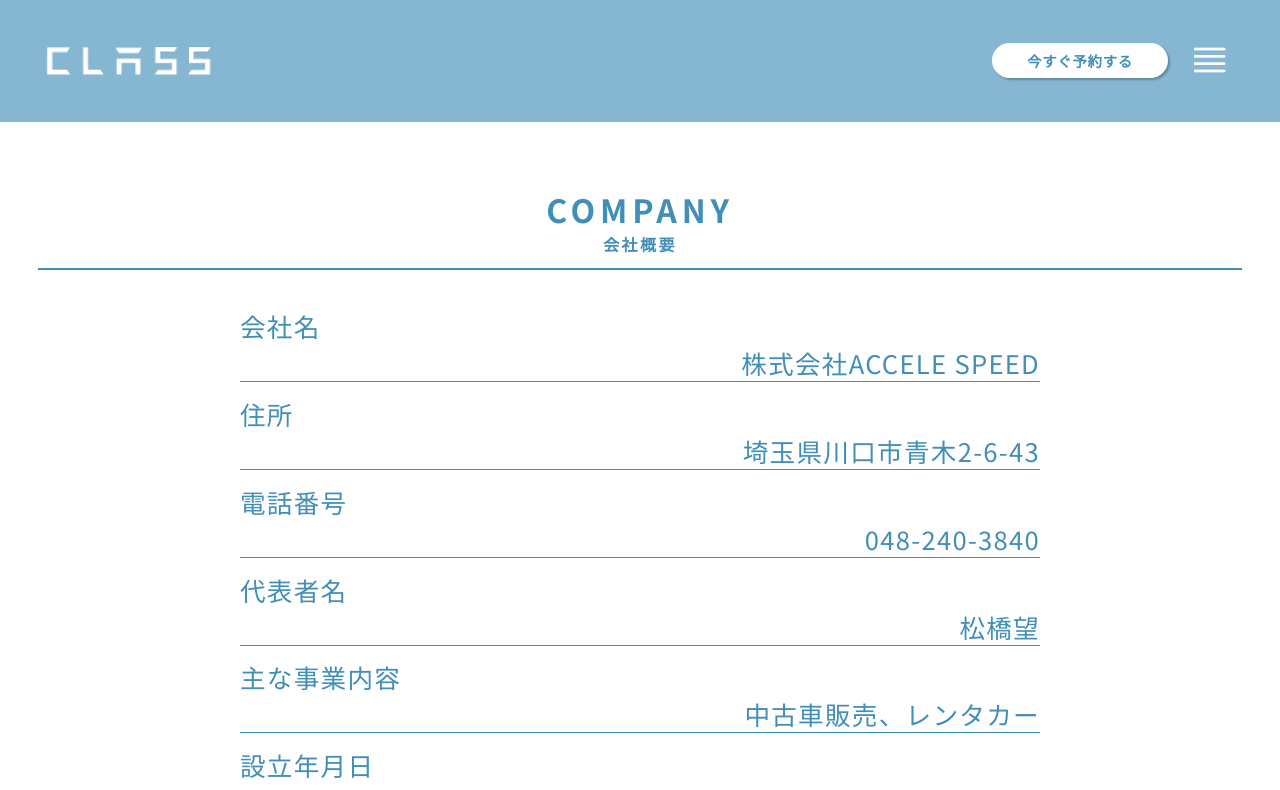
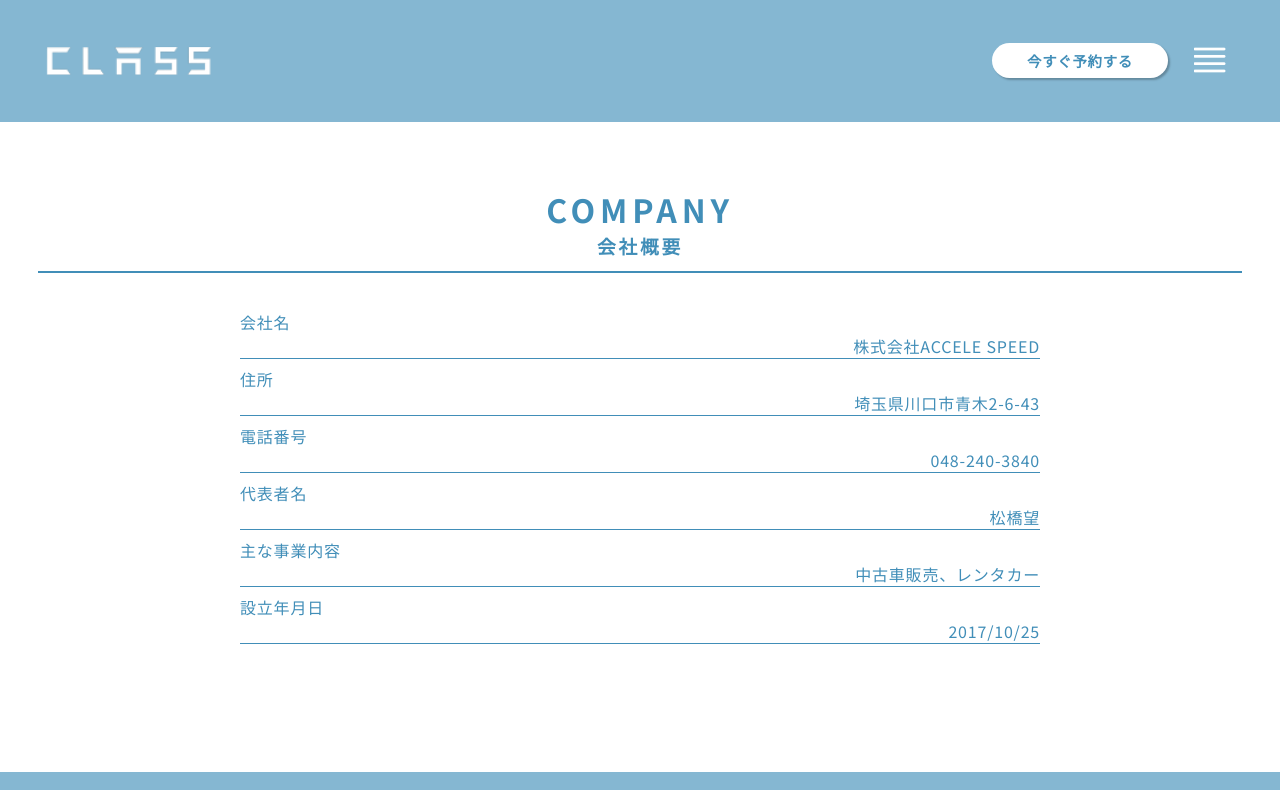
Before and after one commit to kentheboy/khufu-front-end, a Vue app: page /company in a window 1280 px wide. Shown: the top 790 px of the page. Built offline with nearby package versions, Linux system fonts and the light colour scheme.

Commit message:
adjust company page content font-size

```diff
--- a/src/components/Company.vue
+++ b/src/components/Company.vue
@@ -62,7 +62,7 @@ section {
 .section {
     &__company {
         text-align: center;
-        font-size: var(--font-size-base);
+        font-size: 1rem;
         &--title {
             text-align: center;
             margin: 2.3rem 0;
@@ -81,7 +81,6 @@ section {
             h3 {
               color: var(--color-steelblue);
               letter-spacing: 0.15em;
-              font-size: 1rem;
               font-family: var(--font-noto-sans);
               font-optical-sizing: var(--font-default-optical-sizing);
               font-style: var(--font-default-style);
```
